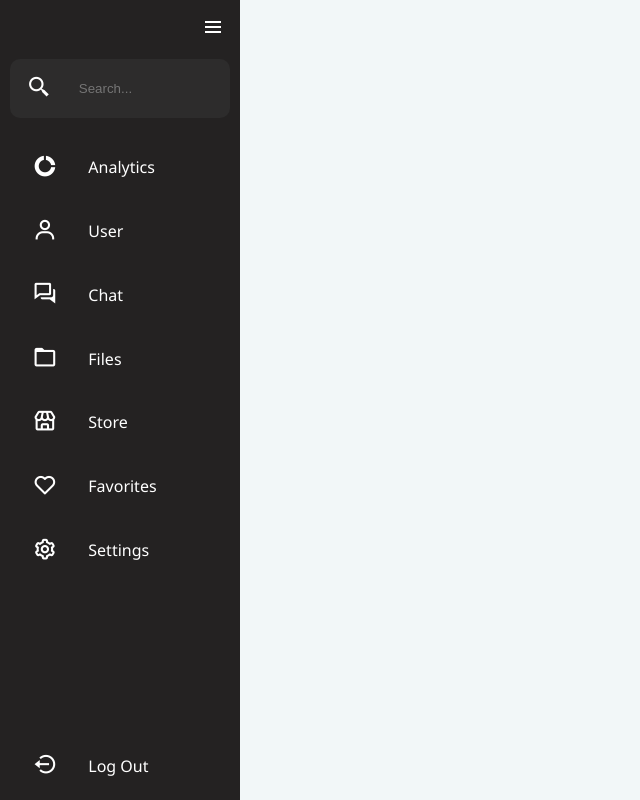
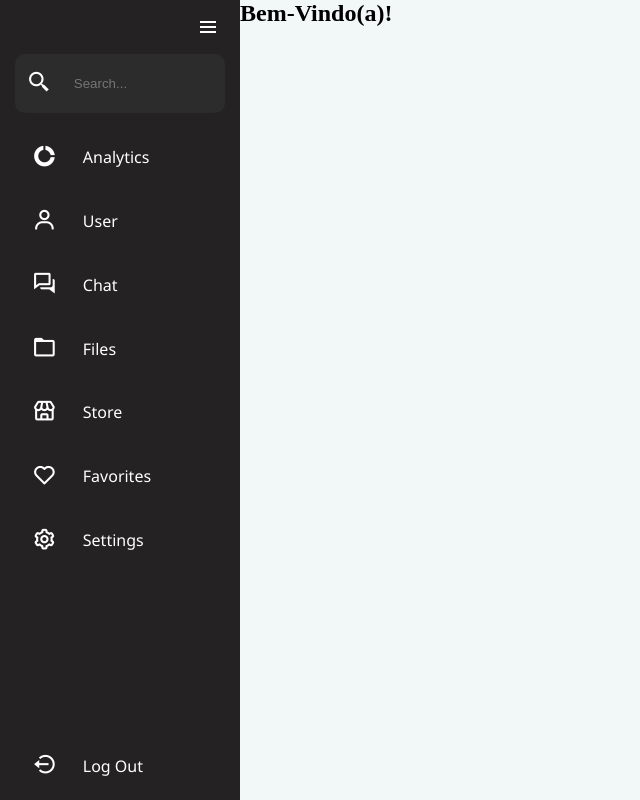
Before and after one commit to luyaneluiz/SidebarMenu, a plain HTML site: page index.html in a window 1280 px wide. Both pictures are taken after a click on the icon 39 px from the left and 103 px from the top of the page. Shown: the whole page, without its empty margins (0-640 px from the left). Drawn offline with nearby package versions, Linux system fonts and the light colour scheme.

Commit message:
feat: limpeza do código e conversão para metodologia CSS BEM

```diff
--- a/index.html
+++ b/index.html
@@ -13,11 +13,10 @@
   </head>
   <body>
     <div class="sidebar">
-      <section>
-        <div class="menu">
+      <div class="sidebar__menu">
         <svg
           xmlns="http://www.w3.org/2000/svg"
-            width="24"
+          width="26"
           height="24"
           style="fill: rgb(255, 255, 255)"
           onclick="menu()"
@@ -26,12 +25,12 @@
         </svg>
       </div>
 
-        <div class="search">
+      <div class="sidebar__search">
         <i class="bx bx-search-alt-2 bx-sm" onclick="menu()"></i>
         <input type="search" placeholder="Search..." />
       </div>
 
-        <ul>
+      <ul class="sidebar__buttons">
         <li class="analytics">
           <i class="bx bxs-doughnut-chart bx-sm"></i>
           <p>Analytics</p>
@@ -67,16 +66,15 @@
           <p>Settings</p>
         </li>
 
-          <li class="logout">
+        <li class="sidebar__logout">
           <i class="bx bx-log-out-circle bx-sm"></i>
           <p>Log Out</p>
         </li>
       </ul>
-      </section>
     </div>
-    <!-- <main>
+    <main>
       <h2>Bem-Vindo(a)!</h2>
-    </main> -->
+    </main>
 
     <script src="script.js"></script>
   </body>
--- a/style.css
+++ b/style.css
@@ -4,157 +4,148 @@
   box-sizing: border-box;
 }
 
-body {
-  background-color: rgb(242, 247, 248);
+:root {
+  --color-background: rgb(242, 247, 248);
+  --color-sidebar-bg: rgb(36, 34, 34);
+  --color-white: rgb(255, 255, 255);
+  --color-black: rgb(0, 0, 0);
+  --color-input-search: rgb(45, 44, 44);
 }
 
-section {
-  padding: 5px;
+body {
+  display: flex;
+  background-color: var(--color-background);
 }
 
-/* sidebar inativa */
+.sidebar i {
+  color: var(--color-white);
+  padding: 12px;
+  margin: 5px 0;
+  cursor: pointer;
+}
+
+.sidebar i:hover {
+  color: var(--color-black);
+  background-color: var(--color-white);
+  border-radius: 10px;
+}
+/*============================================================================================
+sidebar inativa
+============================================================================================*/
 
 .sidebar {
-  background-color: rgb(36, 34, 34);
+  font-family: "Segoe UI", Tahoma, Geneva, Verdana, sans-serif;
+  background-color: var(--color-sidebar-bg);
   width: 80px;
+  padding: 5px 15px;
   height: 100vh;
   transition: all 0.5s ease;
 }
 
-.menu {
+.sidebar__menu {
   display: flex;
   justify-content: center;
-  margin: 15px 0 30px 0;
+  margin: 20px 0;
   cursor: pointer;
 }
 
-.sidebar .search i {
-  color: white;
-}
-
-.sidebar .search i:hover {
-  color: black;
-}
-
-.search {
-  display: flex;
-  justify-content: center;
-}
-
-.search input {
-  display: none;
-}
-
-.sidebar ul li {
-  color: white;
-  display: flex;
-  flex-direction: row;
-  align-items: center;
-  padding-left: 5.5px;
-}
-
-.sidebar i {
-  padding: 12px;
-  margin: 5px;
-  cursor: pointer;
-  display: flex;
-  justify-content: center;
-}
-
-.sidebar i:hover {
-  background-color: white;
-  border-radius: 10px;
-  color: black;
-}
-
+.sidebar__search input,
 .sidebar p {
   display: none;
 }
 
-.sidebar ul li:hover p {
+.sidebar__buttons li {
+  color: var(--color-white);
   display: flex;
-  color: black;
-  font-family: "Segoe UI", Tahoma, Geneva, Verdana, sans-serif;
-  position: absolute;
-  padding: 10px;
-  font-weight: 500;
-  border-radius: 10px;
-  left: 90px;
-  background-color: #fff;
+  flex-direction: row;
+  align-items: center;
+  justify-content: center;
 }
 
-.sidebar .logout {
-  width: 60px;
+.sidebar__buttons li:hover p,
+.sidebar__logout:hover p {
+  display: flex;
+  position: absolute;
+  left: 90px;
+  padding: 10px;
+  border-radius: 10px;
+  width: 80px;
+  font-weight: 500;
+  color: var(--color-black);
+  background-color: var(--color-white);
+}
+
+.sidebar__logout {
+  width: 80px;
   position: absolute;
   bottom: 0;
-  left: 5px;
+  left: 0;
 }
 
-.sidebar .logout:hover p {
-  width: 80px;
+/*============================================================================================
+sidebar ativa
+============================================================================================*/
+
+.sidebar.active {
+  width: 240px;
 }
 
-/* sidebar ativa */
-
-.sidebar.active {
-  background-color: rgb(36, 34, 34);
-  width: 240px;
-  height: 100vh;
-}
-
-.sidebar.active .menu {
-  margin: 10px;
+.sidebar.active .sidebar__menu {
+  margin: 10px 3px;
   justify-content: end;
 }
 
-.sidebar.active .search {
+.sidebar.active .sidebar__search {
   display: flex;
-  background-color: rgb(45, 44, 44);
+  background-color: var(--color-input-search);
   border-radius: 10px;
-  margin: 20px 5px;
+  margin: 15px 0;
 }
 
-.sidebar.active .search i {
-  color: white;
+.sidebar.active .sidebar__search i {
+  color: var(--color-white);
 }
 
-.sidebar.active .search i:hover {
+.sidebar.active .sidebar__search i:hover {
   background-color: transparent;
 }
 
-.sidebar.active .search input {
+.sidebar.active .sidebar__search input {
   display: flex;
   border: none;
   padding: 0 10px;
   background-color: transparent;
   width: 90%;
   outline: none;
-  color: white;
+  color: var(--color-white);
 }
 
-.sidebar.active ul li {
-  display: flex;
-  align-content: center;
-  color: white;
+.sidebar.active .sidebar__buttons li {
+  justify-content: flex-start;
   margin: 5px;
   cursor: pointer;
 }
 
-.sidebar.active ul li:hover {
-  background-color: white;
+.sidebar.active .sidebar__buttons li:hover {
+  background-color: var(--color-white);
   border-radius: 10px;
-  color: black;
+  color: var(--color-black);
+}
+
+.sidebar.active .sidebar__buttons li:hover p {
+  margin: -20px;
+}
+
+.sidebar.active .sidebar__buttons li:hover i {
+  color: var(--color-black);
 }
 
 .sidebar.active p {
   display: flex;
-  align-items: center;
-  font-family: "Segoe UI", Tahoma, Geneva, Verdana, sans-serif;
   padding: 0 14px;
 }
 
-.sidebar.active .logout {
-  position: absolute;
-  bottom: 0;
+.sidebar.active .sidebar__logout {
+  left: 15px;
   width: 180px;
 }
```
Lines whose indentation alone changed are shown as unchanged.
